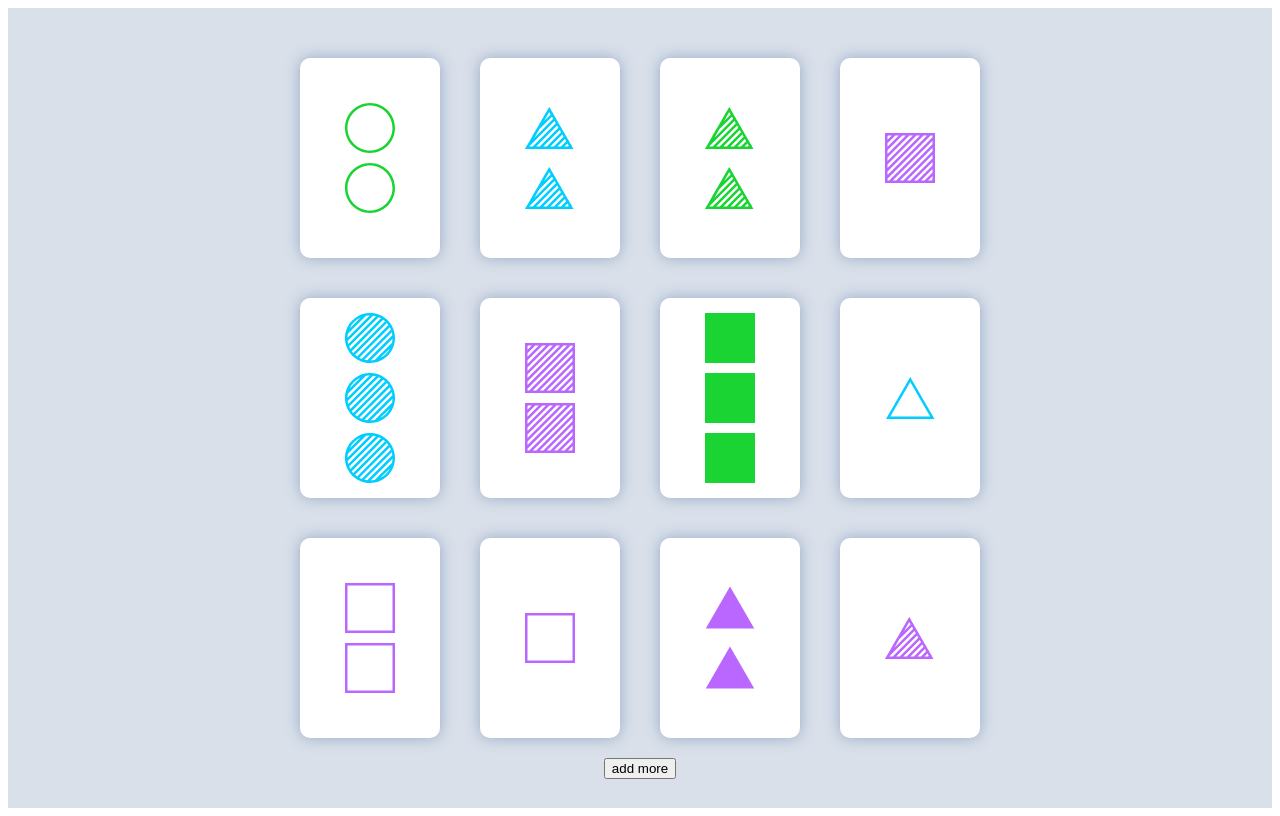
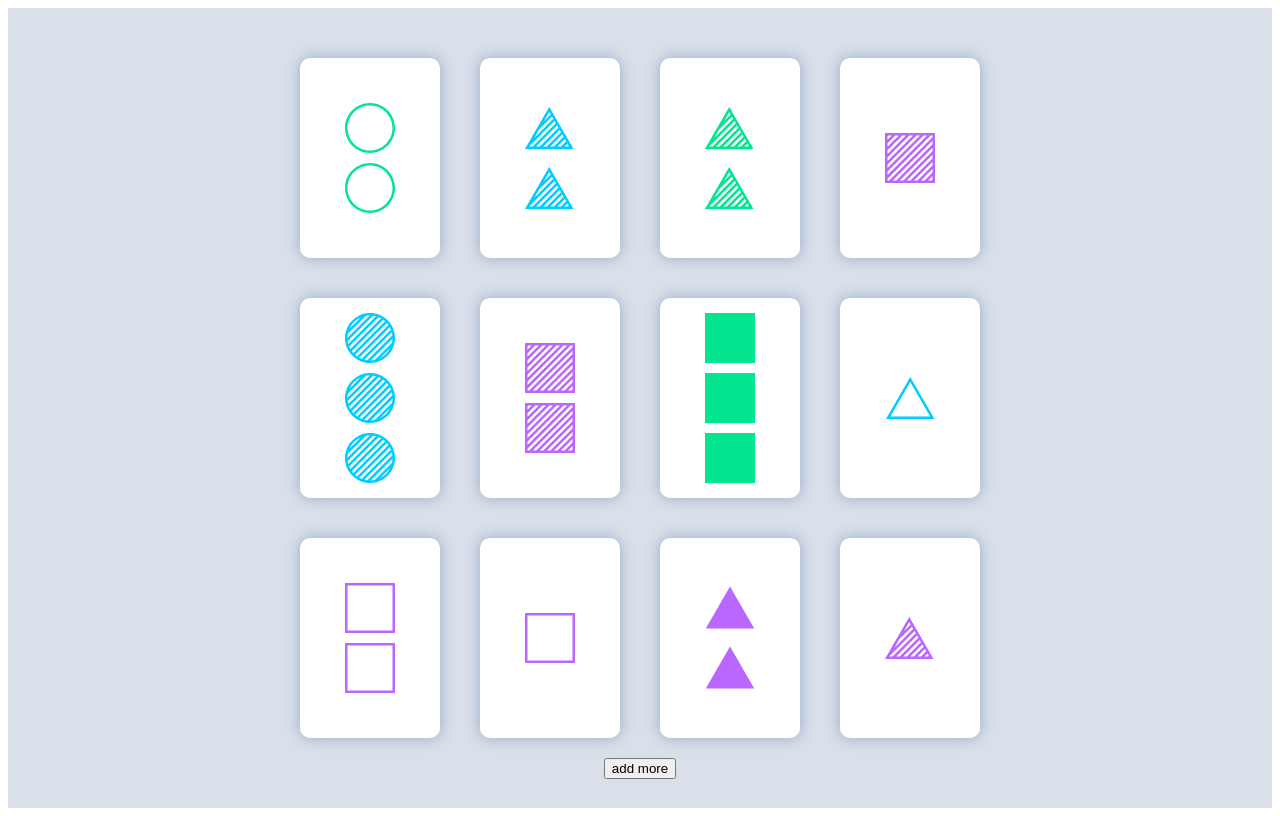
Before and after one commit to stelaseldano/set-game, a React (Create React App) app: page / in a window 1280 px wide. Built offline with nearby package versions, Linux system fonts and the light colour scheme.

Commit message:
do not style ReactSVG with styled components

```diff
--- /dev/null
+++ b/src/components/Card.css
@@ -0,0 +1,5 @@
+.card {
+    height: 50px;
+    width: 50px;
+    margin: 5px;
+}
--- a/src/components/Card.tsx
+++ b/src/components/Card.tsx
@@ -12,6 +12,7 @@ import RectNone from "../assets/rect_none.svg";
 import { ReactSVG } from "react-svg";
 import styled from "styled-components";
 import { useSpring, animated } from "@react-spring/web";
+import "./Card.css";
 
 interface Props {
   card: CardType;
@@ -29,20 +30,6 @@ const CardStyled = styled.div<{ $selected: boolean }>`
   border-radius: 10px;
   box-shadow: ${(props) =>
     props.$selected ? "0px 0px 15px #4B5563" : "0px 0px 15px #97aac6"};
-`;
-
-const SvgStyled = styled(ReactSVG)<{}>`
-  fill: ${(props) =>
-    // @ts-ignore
-    props.$color === Color.Red
-      ? "#b967ff"
-      : // @ts-ignore
-      props.$color === Color.Blue
-      ? "#01cdfe"
-      : "#19d432"};
-  height: 50px;
-  width: 50px;
-  margin: 5px;
 `;
 
 const ShapesContainerStyled = styled.div`
@@ -135,12 +122,21 @@ export const Card: React.FC<Props> = ({
           {Array.apply(null, { length: card.number }).map(
             (_: null, i: number) => {
               return (
-                <SvgStyled
+                <ReactSVG
                   key={`${card.id}-${i}`}
                   src={getShape()}
                   // @ts-ignore
-                  $color={card.color}
-                  $fill={card.fill}
+                  color={card.color}
+                  fill={card.fill}
+                  className="card"
+                  style={{
+                    fill:
+                      card.color === Color.Red
+                        ? "#b967ff"
+                        : card.color === Color.Blue
+                        ? "#01cdfe"
+                        : "#04E590",
+                  }}
                 />
               );
             }
```
